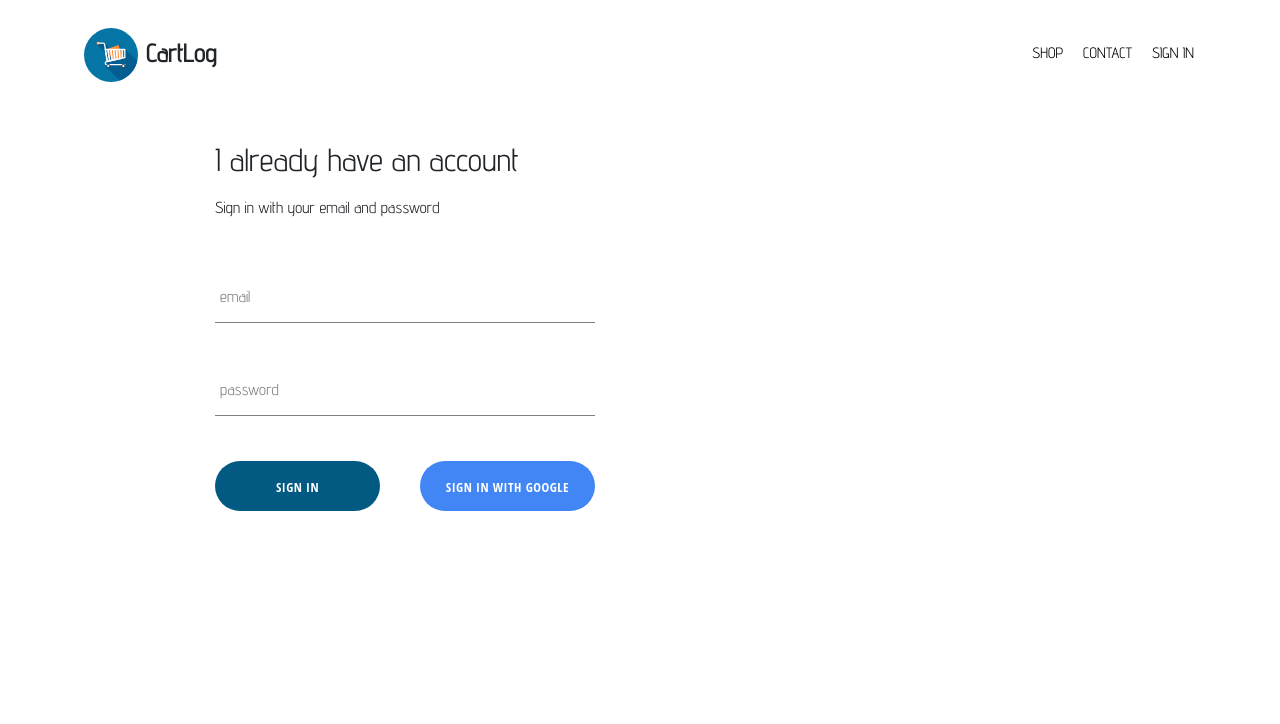
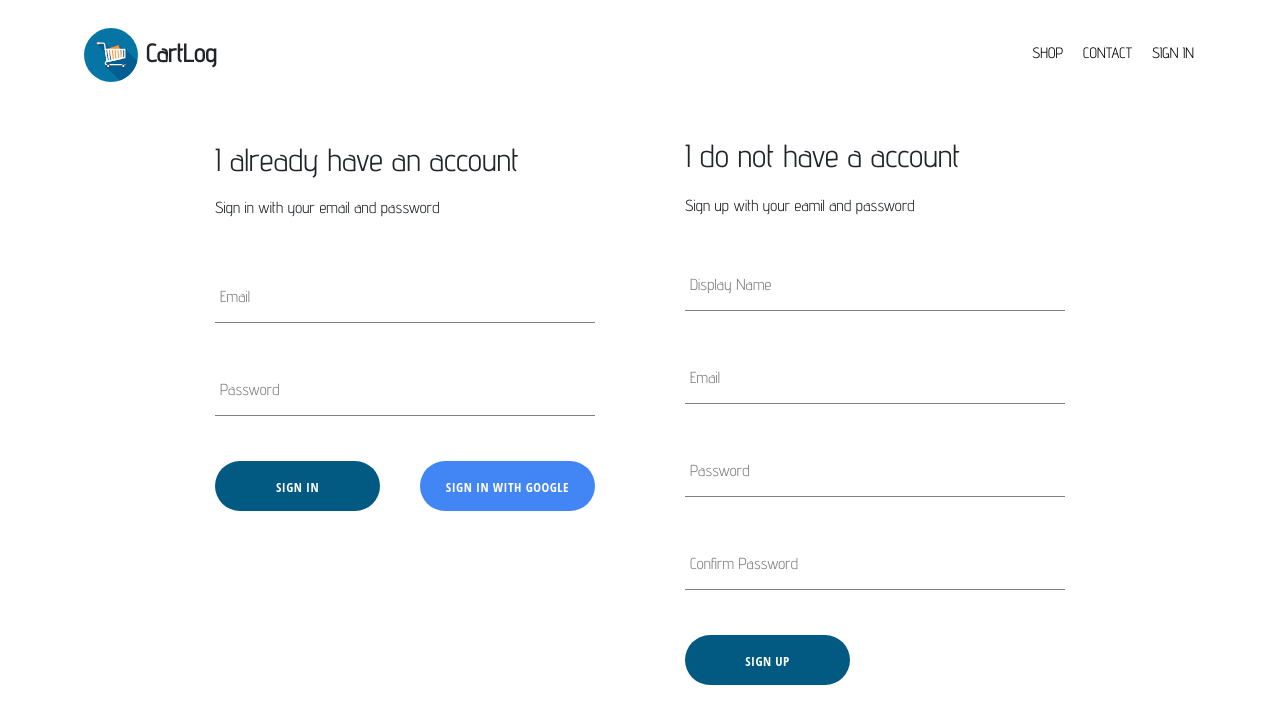
Before and after one commit to keniossai/CartLog, a React (Create React App) app: page /signin in a window 1280 px wide. Shown: the top 724 px of the page. Built offline with nearby package versions, Linux system fonts and the light colour scheme; no server answers.

Commit message:
Implemented firebase utils, including ability to store authenticated user to firestore database

```diff
--- a/src/App.js
+++ b/src/App.js
@@ -8,7 +8,7 @@ import ShopPage from './pages/shop/shop.component'
 import HomePage from './pages/homepage/homepage-component'
 import SignInAndSignUpPage from './pages/sign-in-and-sign-up/sign-in-and-sign-up.component'
 import Header from './components/header/header-component'
-import { auth } from './firebase/firebase.utils'
+import { auth, createUserProfileDocument } from './firebase/firebase.utils'
 
 class App extends React.Component {
     constructor(){
@@ -22,8 +22,21 @@ class App extends React.Component {
     unsubscribeFromAuth = null
 
     componentDidMount(){
-      this.unsubscribeFromAuth = auth.onAuthStateChanged(user => {
-        this.setState({currentUser: user})
+      this.unsubscribeFromAuth = auth.onAuthStateChanged( async userAuth => {
+        if(userAuth) {
+          const userRef = await createUserProfileDocument(userAuth)
+
+          userRef.onSnapshot(snapShot => {
+            this.setState({
+              currentUser:{
+                id: snapShot.id,
+                ...snapShot.data()
+              }
+            })
+            console.log(this.state)
+          })
+        }
+        this.setState({ currentUser: userAuth})
       })
     }
 
--- a/src/components/header/header-component.jsx
+++ b/src/components/header/header-component.jsx
@@ -8,7 +8,7 @@ import { auth } from '../../firebase/firebase.utils'
 import './header-styles.scss'
 
 
-const Header = ({currentUser}) => (
+const Header = ({ currentUser }) => (
     <nav className="mb-1 navbar navbar-expand-lg navbar-dark">
   <Link className="logo-container" to='/'>
       <Logo className='logo' />
@@ -33,9 +33,9 @@ const Header = ({currentUser}) => (
         <li>
           {
             currentUser ? (
-              <Link className='login' onClick={() => auth.signOut()}>
+              <div className='login' onClick={() => auth.signOut()}>
                 SIGN OUT
-              </Link>
+              </div>
             ) : (
               <Link className="login" to="signin">SIGN IN</Link>
             )
--- a/src/components/header/header-styles.scss
+++ b/src/components/header/header-styles.scss
@@ -26,10 +26,8 @@ a{
     color: black;
     border-radius: 50px;
     padding: 0 10px 0 10px;
-    // background-color: rgb(2, 89, 129);
     font-weight: 300;
-    // box-shadow: none;
-    // display: flex;
+    cursor: pointer;
 
     &:hover{
         color: red !important;
--- a/src/components/sign-in/sign-in.component.jsx
+++ b/src/components/sign-in/sign-in.component.jsx
@@ -41,7 +41,7 @@ class SignIn extends React.Component{
                         type='email'
                         value={this.state.email}
                         handleChange={this.handleChange}
-                        label='email'
+                        label='Email'
                         required
                     />
                     <FormInput
@@ -49,7 +49,7 @@ class SignIn extends React.Component{
                         name='password'
                         value={this.state.password}
                         handleChange={this.handleChange}
-                        label='password'
+                        label='Password'
                         required
                     />
                     <div className="buttons">
--- /dev/null
+++ b/src/components/sign-up/sign-up-component.jsx
@@ -0,0 +1,104 @@
+import React from 'react'
+
+import './sign-up.styles.scss'
+
+import FormInput from '../form-input/form-input.component'
+import CustomButton from '../custom-button/custom-button.component'
+
+import { auth, createUserProfileDocument } from '../../firebase/firebase.utils'
+
+
+
+class SignUp extends React.Component{
+    constructor(){
+        super()
+
+        this.state = {
+            displayName: '',
+            email: '',
+            password: '',
+            confirmPassword: ''
+        }
+    }
+
+    handleSubmit = async event => {
+        event.preventDefault()
+
+        const {email, displayName, password, confirmPassword} = this.state
+
+        if (password !== confirmPassword) {
+            alert("Password don't match")
+
+            return
+        }
+
+        try{
+            const { user } = await auth.createUserWithEmailAndPassword(email, password)
+
+            await createUserProfileDocument(user, {displayName})
+
+            this.setState({
+                displayName: '',
+                email: '',
+                password: '',
+                confirmPassword: ''
+            })
+        } catch (error){
+            console.error(error);
+
+        }
+    }
+
+    handleChange = event => {
+        const { name, value } = event.target
+
+        this.setState({ [name]: value })
+    }
+
+    render(){
+        const {email, displayName, password, confirmPassword} = this.state
+        return(
+            <div className="sign-up">
+                <h2 className="title">I do not have a account</h2>
+                <span>Sign up with your eamil and password</span>
+                <form className='sign-up-form' onSubmit={this.handleSubmit}>
+                  <FormInput
+                      type='text'
+                      name='displayName'
+                      value={displayName}
+                      onChange={this.handleChange}
+                      label='Display Name'
+                      required
+                  />
+                  <FormInput
+                      type='email'
+                      name='email'
+                      value={email}
+                      onChange={this.handleChange}
+                      label='Email'
+                      required
+                  />
+                  <FormInput
+                      type='password'
+                      name='password'
+                      value={password}
+                      onChange={this.handleChange}
+                      label='Password'
+                      required
+                  />
+                  <FormInput
+                      type='password'
+                      name='confirmPassword'
+                      value={confirmPassword}
+                      onChange={this.handleChange}
+                      label='Confirm Password'
+                      required
+                  />
+                  <CustomButton type='submit'>SIGN UP</CustomButton>
+                </form>
+            </div>
+        )
+    }
+}
+
+export default SignUp
--- /dev/null
+++ b/src/components/sign-up/sign-up.styles.scss
@@ -0,0 +1,10 @@
+.sign-up{
+    display: flex;
+    flex-direction: column;
+    width: 380px;
+
+
+    .title{
+        padding: 10px 0;
+    }
+}
--- a/src/firebase/firebase.utils.js
+++ b/src/firebase/firebase.utils.js
@@ -4,14 +4,39 @@ import 'firebase/auth'
 
 
 const config = {
-    apiKey: "AIzaSyCeM80c883DdrVT7XD8IA-b1QB_pONjITI",
-    authDomain: "cartlog-8b4a9.firebaseapp.com",
-    databaseURL: "https://cartlog-8b4a9.firebaseio.com",
-    projectId: "cartlog-8b4a9",
-    storageBucket: "cartlog-8b4a9.appspot.com",
-    messagingSenderId: "400967649651",
-    appId: "1:400967649651:web:fb7d55e2e20112724e9d06",
-    measurementId: "G-1X73Z3DVHE"
+    apiKey: "AIzaSyBTQBe9I9oIfiR6LUJspRYDBrrFfypOhpI",
+    authDomain: "cartlog-9d3b4.firebaseapp.com",
+    databaseURL: "https://cartlog-9d3b4.firebaseio.com",
+    projectId: "cartlog-9d3b4",
+    storageBucket: "cartlog-9d3b4.appspot.com",
+    messagingSenderId: "795079832546",
+    appId: "1:795079832546:web:8ce26a9be19b209ea0ffbb",
+    measurementId: "G-PWKZHHVS56"
+}
+
+export const createUserProfileDocument = async (userAuth, additionalData) => {
+    if(!userAuth) return
+    const userRef = firestore.doc(`users/${userAuth.uid}`)
+
+    const snapShot = await userRef.get()
+
+    if(!snapShot.exists) {
+        const {displayName, email} = userAuth
+
+        const createdAt = new Date()
+
+        try{
+            await userRef.set({
+                displayName,
+                email,
+                createdAt,
+                ...additionalData
+            })
+        } catch(error){
+            console.log('error creating user', error.message)
+        }
+    }
+    return userRef
 }
 
 firebase.initializeApp(config)
--- a/src/pages/sign-in-and-sign-up/sign-in-and-sign-up.component.jsx
+++ b/src/pages/sign-in-and-sign-up/sign-in-and-sign-up.component.jsx
@@ -1,12 +1,16 @@
 import React from 'react'
 
 import SignIn from '../../components/sign-in/sign-in.component'
+import SignUp from '../../components/sign-up/sign-up-component'
 
 import './sign-in-and-sign-up.styles.scss'
 
 
 const SignInAndSignUpPage = () => (
-    <div className="sign-in-and-sign-up"><SignIn /></div>
+    <div className="sign-in-and-sign-up">
+      <SignIn />
+      <SignUp />
+    </div>
 )
 
 
```
